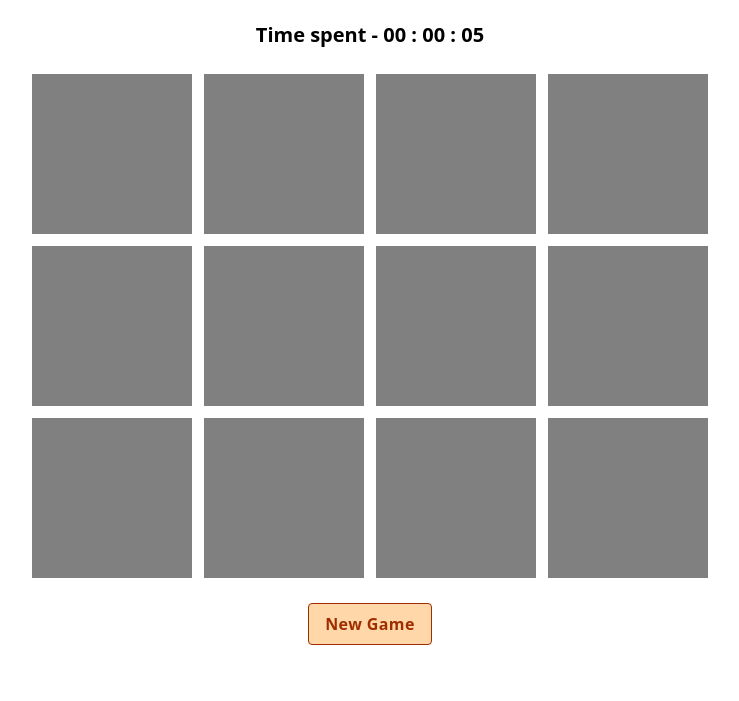
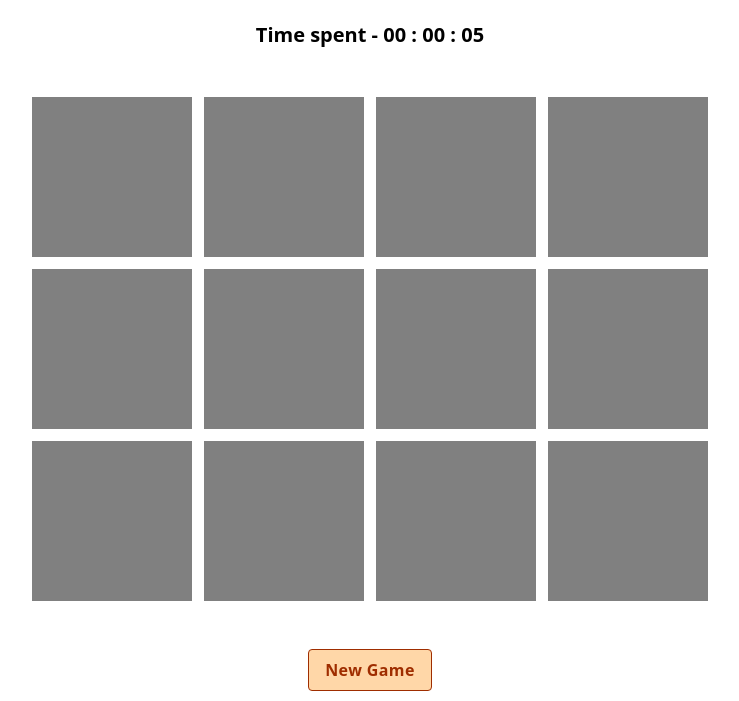
Before and after one commit to codelikesuraj/alpinejs-memory-game, a plain HTML site: page index.html in a window 1280 px wide. Shown: the part 99-800 px from the top of the page, without its empty margins (270-1009 px from the left). Drawn offline with nearby package versions, Linux system fonts and the light colour scheme.

Commit message:
update: size

```diff
--- a/index.html
+++ b/index.html
@@ -17,7 +17,7 @@
   <body>
     <div
       x-data="game"
-      class="h-screen flex flex-col justify-between items-center py-4"
+      class="max-h-screen flex flex-col justify-between items-center py-4 space-y-12"
     >
       <div class="text-center space-y-2">
         <h1 class="font-bold text-4xl pt-2">
```
